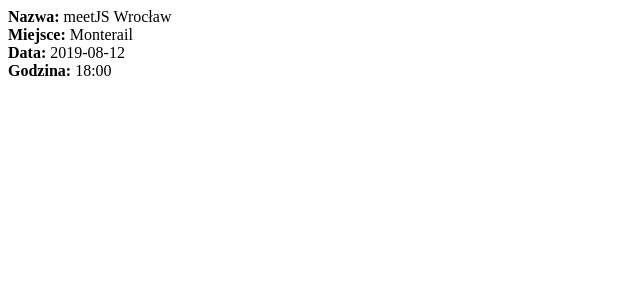
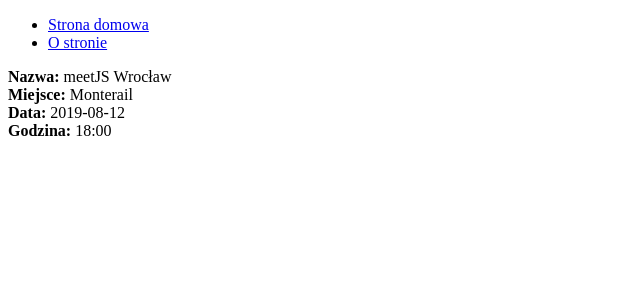
Before and after one commit to burczu/react-router-training, a React (Create React App) app: page /details/1 in a window 1280 px wide. Shown: the top 300 px of the page, without its empty margins (0-640 px from the left). Built offline with nearby package versions, Linux system fonts and the light colour scheme.

Commit message:
initial state for excercise

```diff
--- a/src/App.js
+++ b/src/App.js
@@ -1,19 +1,33 @@
 import React from 'react';
 import {
   BrowserRouter as Router,
-  Route
+  Route,
+  NavLink,
 } from 'react-router-dom';
 
 import Events from './events/Events';
 import Details from './details/Details';
+import About from './about/About';
 
 class App extends React.Component {
   render() {
     return (
       <Router>
         <div className="container">
+          <aside>
+            <ul>
+              <li>
+                <NavLink to="/" exact activeStyle={{ fontWeight: 'bold' }}>Strona domowa</NavLink>
+              </li>
+              <li>
+                <NavLink to="/about" activeStyle={{ fontWeight: 'bold' }}>O stronie</NavLink>
+              </li>
+            </ul>
+          </aside>
+
           <Route exact path="/" component={Events} />
           <Route path="/details/:id" component={Details} />
+          <Route path="/about" component={About} />
         </div>
       </Router>
     );
--- /dev/null
+++ b/src/about/About.js
@@ -0,0 +1,7 @@
+import React from 'react';
+
+const About = () => (
+  <div>To jest strona pokazująca możliwości biblioteki react-router.</div>
+);
+
+export default About;
```
